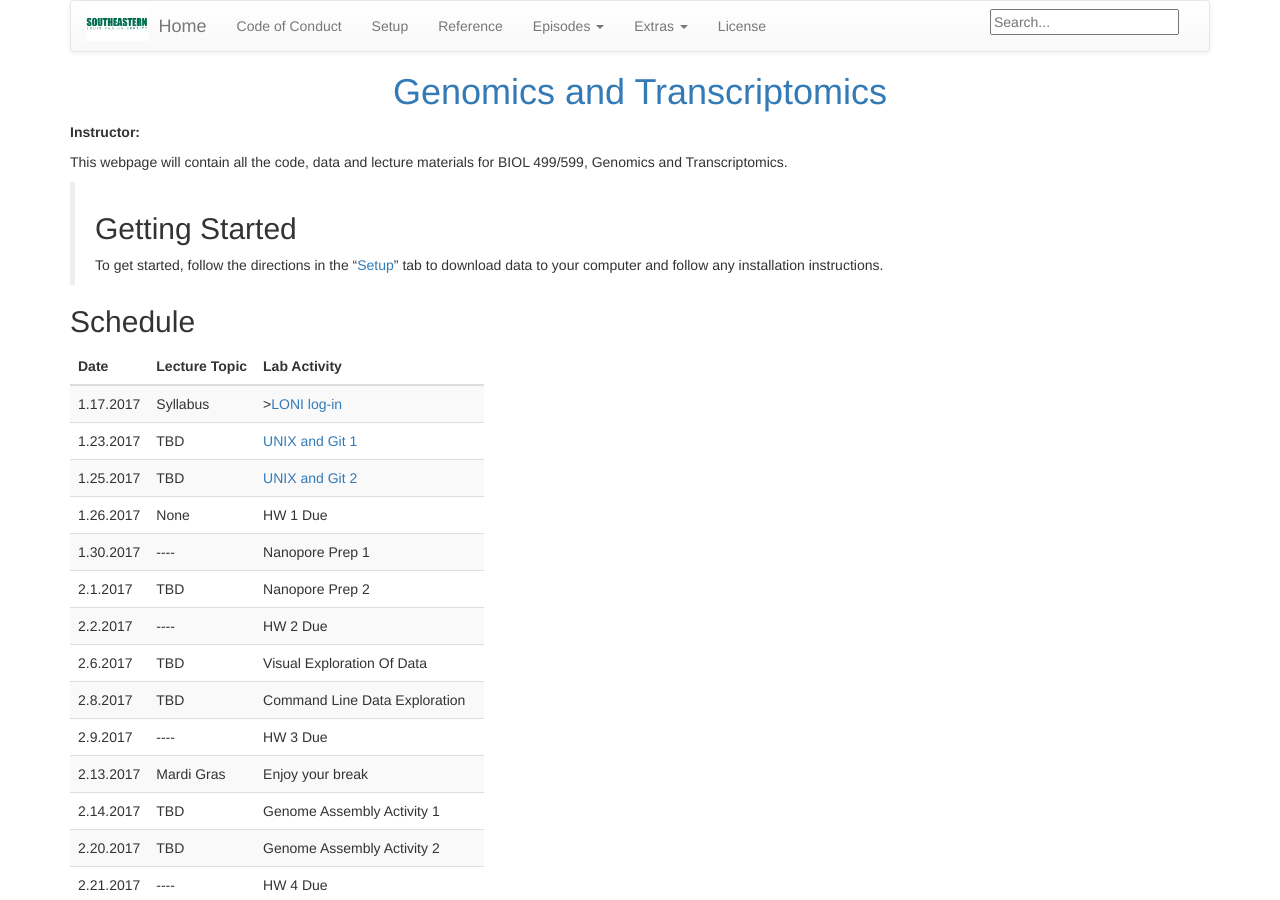
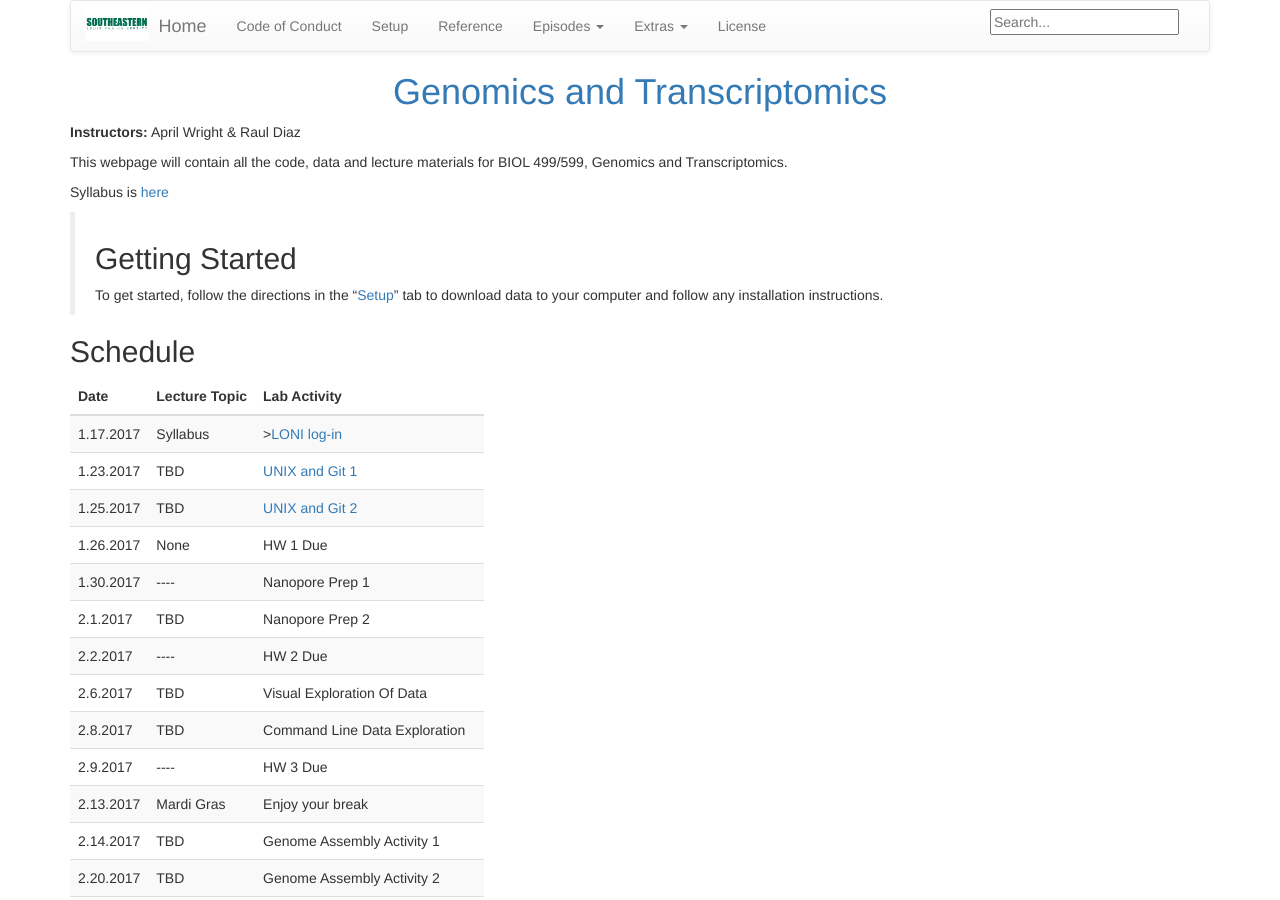
Before and after one commit to raechill95/SELUGandT, a Jekyll site: the page built from index.md, in a window 1280 px wide and 900 px high. Built offline with Jekyll 4.4.1, drawn with Linux system fonts in a browser that asks for light colours.

Commit message:
update index with syllabus

```diff
--- a/index.md
+++ b/index.md
@@ -7,10 +7,11 @@ professors :
   - Raul Diaz
 ---
 
-**Instructor:** {{ page.maintainers | join: ', ' }}
+**Instructors:** April Wright & Raul Diaz
 
 This webpage will contain all the code, data and lecture materials for BIOL 499/599, Genomics and Transcriptomics.
 
+Syllabus is [here](https://github.com/Paleantology/SELUGandT/blob/master/Syllabus.pdf)
 
 > ## Getting Started
 >
```
Also changed, not shown: 1 other file.
